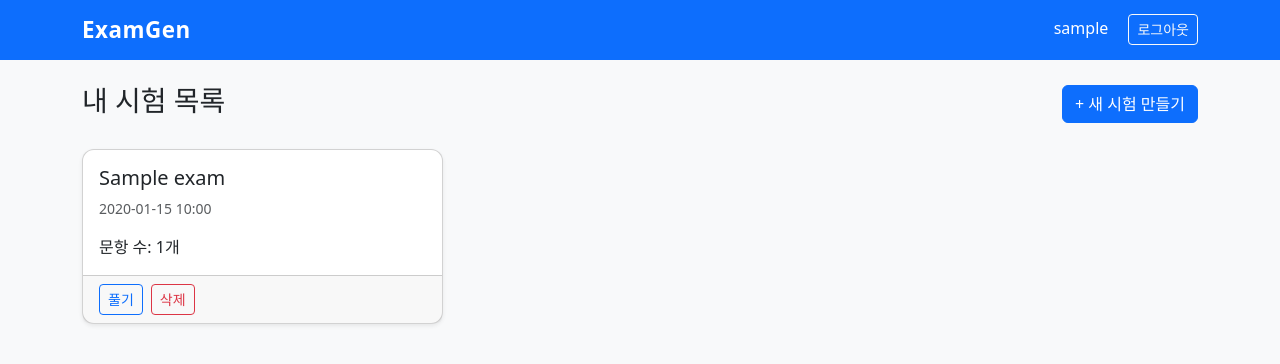
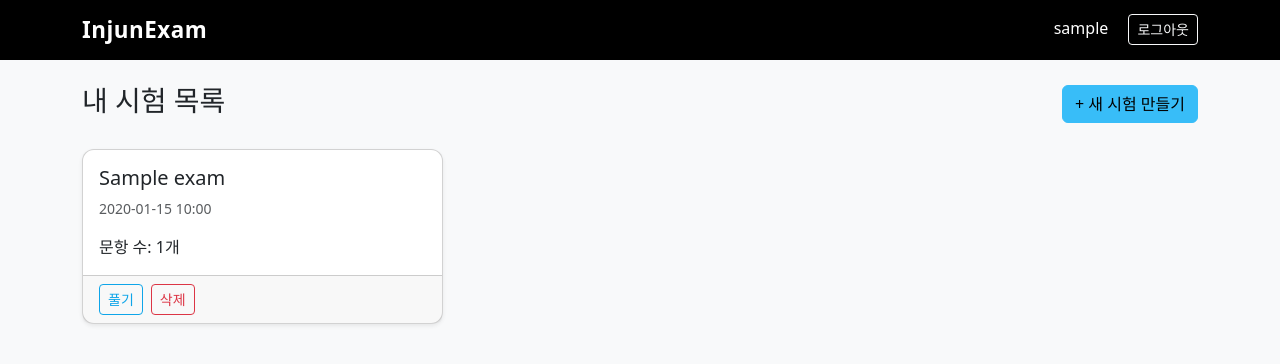
Before and after one commit to jij6303/exam-generator, a Flask app: page / in a window 1280 px wide. Shown: the top 364 px of the page. Run offline with Flask 3, Linux system fonts and the light colour scheme; a user stored in the database is signed in; tables that the repository leaves empty hold one stand-in row (values such as "Sample post").

Commit message:
feat(#10): update UI theme to sky blue, rename brand to InjunExam, set header bg to black
Co-Authored-By: Claude Sonnet 4.6 <noreply@anthropic.com>

```diff
--- a/app/static/css/style.css
+++ b/app/static/css/style.css
@@ -1,3 +1,37 @@
+/* Bootstrap primary 색상을 하늘색으로 오버라이드 */
+.btn-primary {
+  background-color: #38bdf8;
+  border-color: #38bdf8;
+  color: #000;
+}
+
+.btn-primary:hover,
+.btn-primary:focus,
+.btn-primary:active {
+  background-color: #0ea5e9;
+  border-color: #0ea5e9;
+  color: #000;
+}
+
+.btn-outline-primary {
+  color: #0ea5e9;
+  border-color: #0ea5e9;
+}
+
+.btn-outline-primary:hover {
+  background-color: #0ea5e9;
+  border-color: #0ea5e9;
+  color: #000;
+}
+
+.text-primary {
+  color: #0ea5e9 !important;
+}
+
+.border-primary {
+  border-color: #0ea5e9 !important;
+}
+
 body {
   background-color: #f8f9fa;
 }
--- a/app/templates/base.html
+++ b/app/templates/base.html
@@ -8,9 +8,9 @@
   <link rel="stylesheet" href="{{ url_for('static', filename='css/style.css') }}">
 </head>
 <body>
-<nav class="navbar navbar-expand-lg navbar-dark bg-primary">
+<nav class="navbar navbar-expand-lg navbar-dark bg-black">
   <div class="container">
-    <a class="navbar-brand fw-bold" href="{{ url_for('exam.dashboard') }}">ExamGen</a>
+    <a class="navbar-brand fw-bold" href="{{ url_for('exam.dashboard') }}">InjunExam</a>
     <div class="ms-auto">
       {% if current_user.is_authenticated %}
         <span class="navbar-text text-white me-3">{{ current_user.username }}</span>
```
